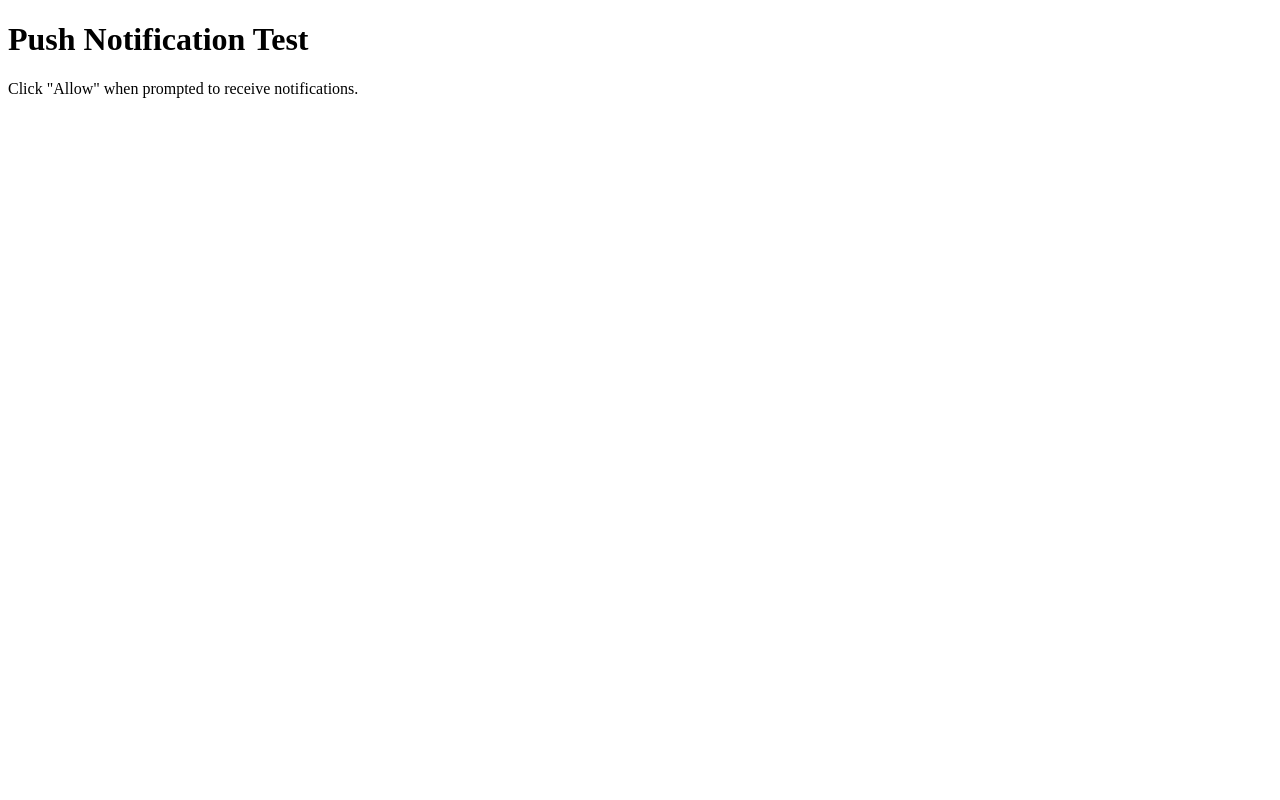
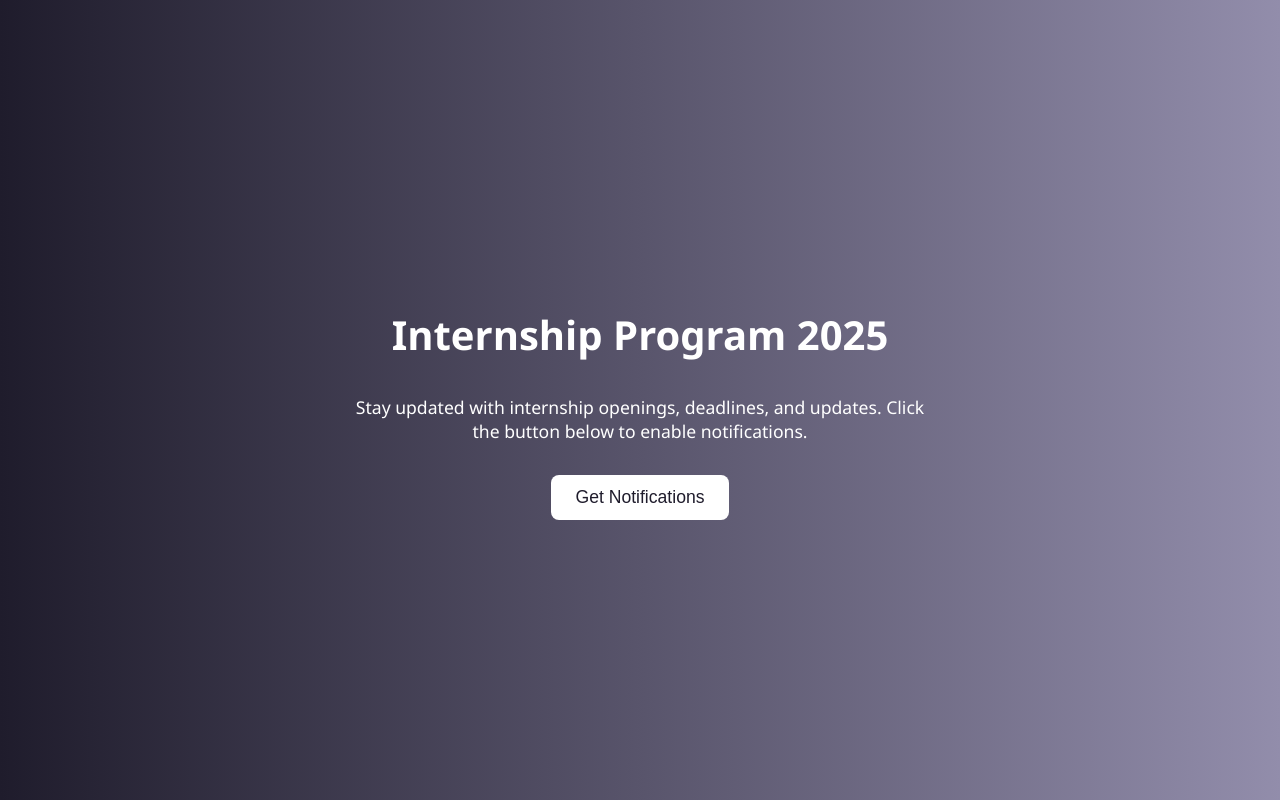
Before and after one commit to bu2terfly/Push, a plain HTML site: page index.html in a window 1280 px wide. Drawn offline with Linux system fonts and the light colour scheme.

Commit message:
Update index.html

```diff
--- a/index.html
+++ b/index.html
@@ -3,24 +3,79 @@
 <head>
   <meta charset="UTF-8" />
   <meta name="viewport" content="width=device-width, initial-scale=1.0" />
-  <title>Push Notification Test</title>
+  <title>Internship Program – Notifications</title>
 
-  <!-- OneSignal SDK -->
-  <script src="https://cdn.onesignal.com/sdks/OneSignalSDK.js" async=""></script>
+  <!-- OneSignal SDK v16 -->
+  <script src="https://cdn.onesignal.com/sdks/web/v16/OneSignalSDK.page.js" defer></script>
   <script>
-    window.OneSignal = window.OneSignal || [];
-    OneSignal.push(function() {
-      OneSignal.init({
-        appId: "1578892e-636a-4112-9397-9fa8f92b66cb",
+    window.OneSignalDeferred = window.OneSignalDeferred || [];
+    OneSignalDeferred.push(async function (OneSignal) {
+      await OneSignal.init({
+        appId: "ad181aea-d590-494e-9a49-fcb5d8bf4ade",
         notifyButton: {
-          enable: true
+          enable: false // We are using our own button
         }
       });
+
+      // Store OneSignal object globally so the button can access it
+      window.OneSignalInstance = OneSignal;
     });
   </script>
+
+  <style>
+    body {
+      margin: 0;
+      font-family: "Segoe UI", Tahoma, Geneva, Verdana, sans-serif;
+      background: linear-gradient(to right, #1f1c2c, #928dab);
+      color: white;
+      display: flex;
+      flex-direction: column;
+      align-items: center;
+      justify-content: center;
+      height: 100vh;
+      text-align: center;
+    }
+
+    h1 {
+      font-size: 2.5rem;
+      margin-bottom: 1rem;
+    }
+
+    p {
+      font-size: 1.1rem;
+      margin-bottom: 2rem;
+      max-width: 600px;
+    }
+
+    button {
+      background-color: #ffffff;
+      color: #1f1c2c;
+      font-size: 1.1rem;
+      padding: 12px 24px;
+      border: none;
+      border-radius: 8px;
+      cursor: pointer;
+      transition: background 0.3s ease;
+    }
+
+    button:hover {
+      background-color: #ddd;
+    }
+  </style>
 </head>
 <body>
-  <h1>Push Notification Test</h1>
-  <p>Click "Allow" when prompted to receive notifications.</p>
+  <h1>Internship Program 2025</h1>
+  <p>Stay updated with internship openings, deadlines, and updates. Click the button below to enable notifications.</p>
+  <button onclick="subscribeToNotifications()">Get Notifications</button>
+
+  <script>
+    async function subscribeToNotifications() {
+      if (window.OneSignalInstance) {
+        await window.OneSignalInstance.showSlidedownPrompt();
+      } else {
+        alert("OneSignal is not ready yet. Please try again in a moment.");
+      }
+    }
+  </script>
 </body>
 </html>
```
